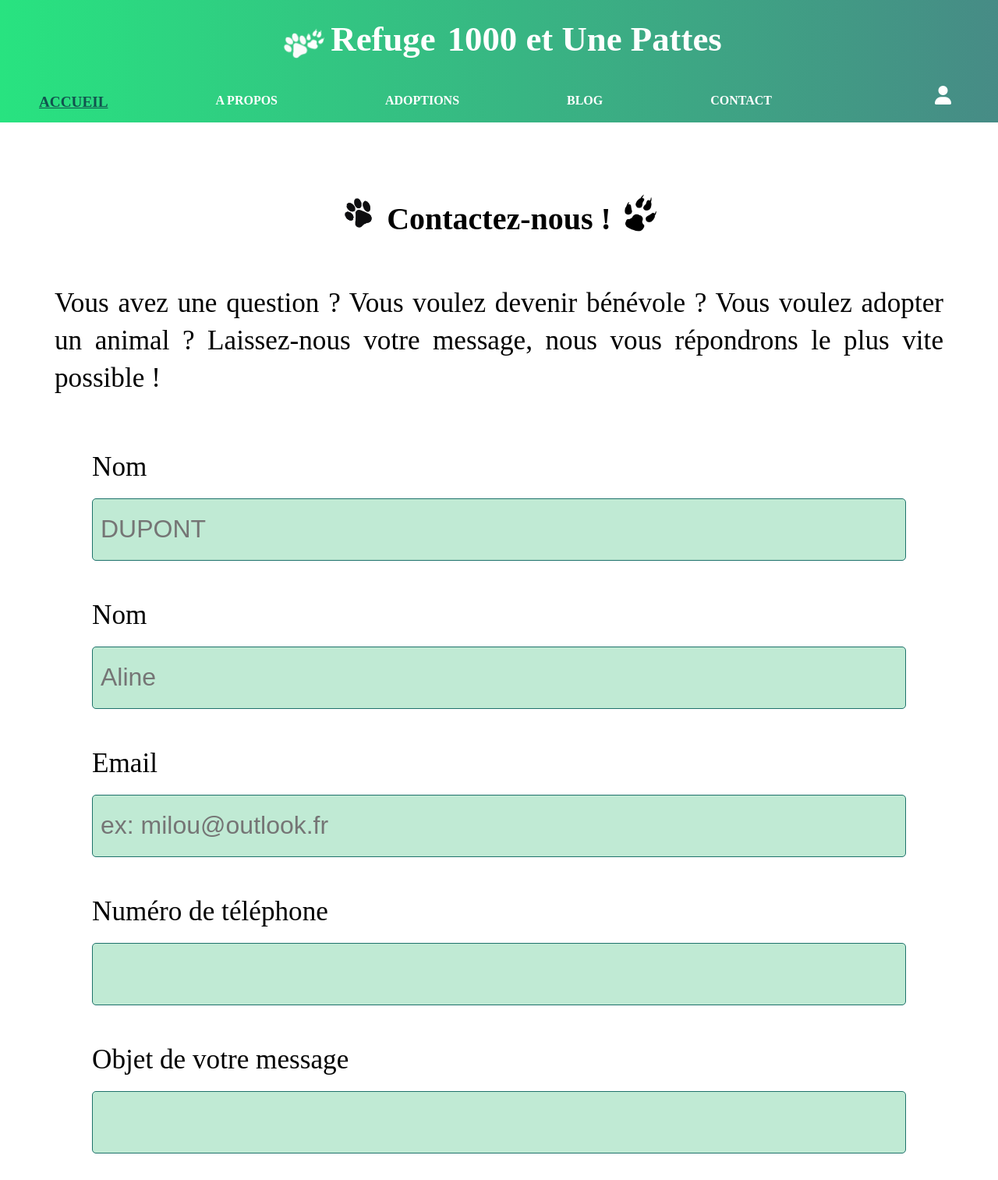
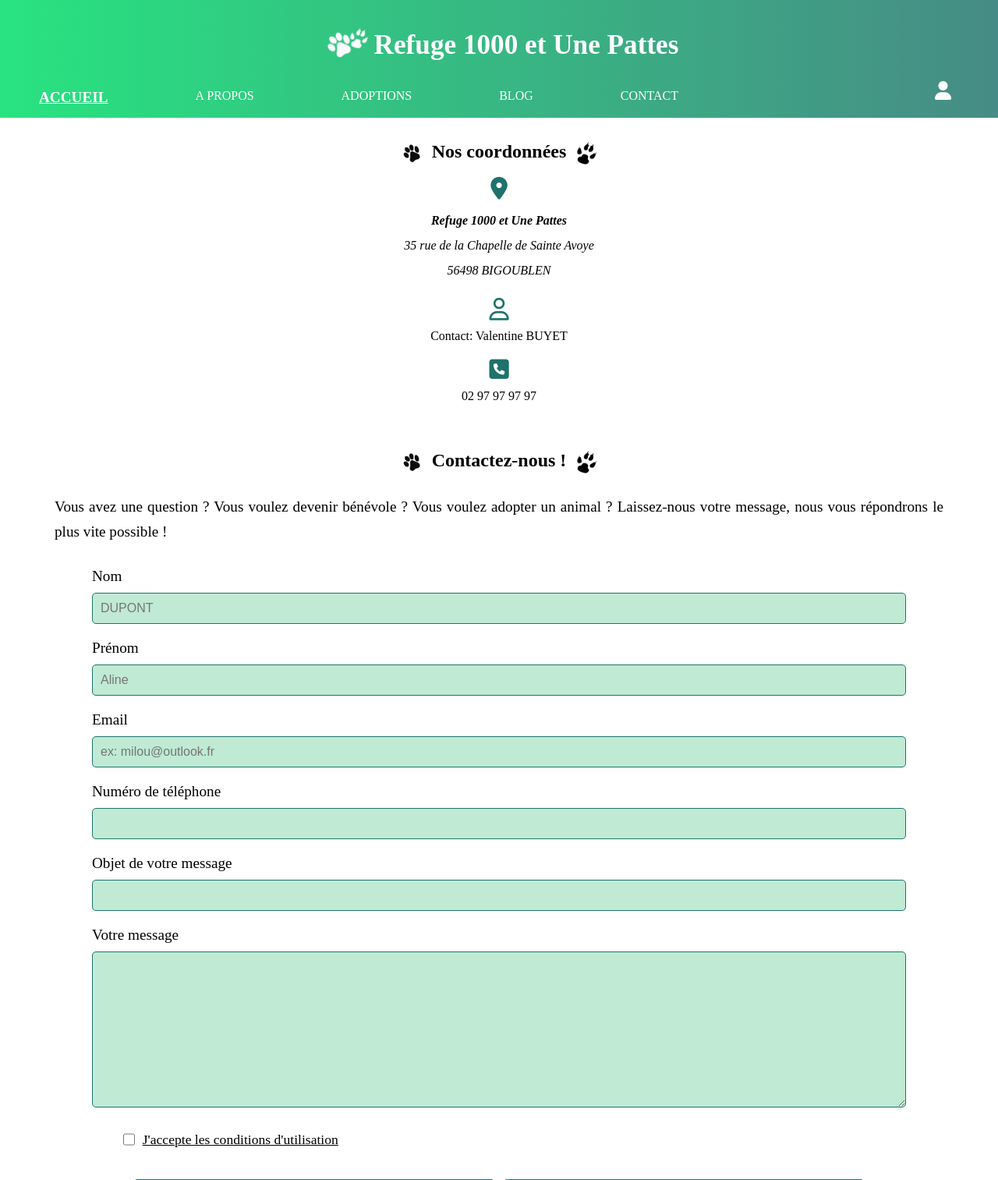
Before and after one commit to bibou56/1001pattes, a PHP site: page /app/Views/front/contact.php in a window 1280 px wide. Shown: the top 1513 px of the page at 78% size. Run offline with PHP 8.4, Linux system fonts and the light colour scheme; some libraries are stand-ins or nearby versions.

Commit message:
function connexion et contactForm

```diff
--- a/app/Public/front/CSS/style.css
+++ b/app/Public/front/CSS/style.css
@@ -12,7 +12,7 @@
 } */
 
 *{
-  /* font-family: ; */
+  font-size: 16px;
   box-sizing: border-box;
   padding: 0;
   margin: 0;
@@ -47,14 +47,14 @@ li{
 }
 .page-title p{
   /* margin-top: 40px; */
-  margin: 40px 10px 0;
+  margin: 30px 10px 0;
 }
 .page-title p img{
-  width: 50px;
+  width: 30px;
 }
 .page-title h2{
-  font-size: 2.5rem;
-  margin: 50px 0;
+  font-size: 1.5rem;
+  margin: 30px 0;
 }
 
 /* gestion des messages d'erreur */
@@ -72,21 +72,21 @@ li{
 
 .title-header{
   display: flex;
-  flex-direction: column;
+  flex-wrap: wrap;
   width: 100%;
-  font-size: 2rem;
-  text-align: center;
+  justify-content: center;
   font-weight: bold;
   line-height: 2.5rem;
-  padding: 20px 0 0;
+  padding: 20px 20px 10px;
 }
 .title-header .logo{
-  width: 70px;
+  width: 50px;
   /* margin-right: 20px; */
-  margin-bottom: -15px;
+  margin-bottom: -10px;
 }
 .title-header p a{
   color: #fff;
+  font-size: 1.4rem;
 }
 
 #banner{
@@ -104,12 +104,24 @@ li{
 }
 .connect-user a{
   color: #fff;
+}
+.connect-user a i{
   font-size: 1.5rem;
+}
+.connect-user p{
+  color: #fff;
+}
+.connect-user p:first-child{
+  font-size: 1.2rem;
+  font-weight: bold;
+}
+.connect-user p:last-child{
+  font-size: 0.8rem;
 }
 
 /* menu burger */
 #burger{
-  width: 40px;
+  width: 35px;
   height: 3px;
   background: #fff;
   display: inline-block;
@@ -117,7 +129,7 @@ li{
 }
 #burger::before, #burger::after{
   content:'';
-  width: 40px;
+  width: 35px;
   height: 3px;
   background: #fff;
   display: inline-block;
@@ -144,7 +156,7 @@ li{
   top: 0;
 }
 #liste-nav{
-  background-color: rgb(30, 114, 107, 0.8);
+  background-color: rgb(30, 114, 107, 0.9);
   position: absolute;
   width: 100%;
   left: 0;
@@ -163,14 +175,14 @@ li{
 }
 #liste-nav li a{
   color: #fff;
+  font-size: 1rem;
+  text-transform: uppercase;
+  /* font-weight: bold; */
+}
+/* #liste-nav li a:hover{
   font-size: 1.2rem;
-  text-transform: uppercase;
-  font-weight: bold;
-}
-#liste-nav li a:hover{
-  font-size: 1.3rem;
   font-weight: bolder;
-}
+} */
 
 #sous-liste {
   display: none;
@@ -187,15 +199,16 @@ li{
 }
 #sous-liste li a{
   color: #fff;
-  font-size: 1rem;
+  font-size: 0.9rem;
 }
-#sous-liste li a:hover{
+/* #sous-liste li a:hover{
   font-size: 1.1rem;
   font-weight: bold;
-}
+} */
 
 #liste-nav li .active{
-  color: rgb(97, 236, 116);
+  font-size: 1.1rem;
+  font-weight: bold;
   text-decoration: underline;
 }
 
@@ -227,6 +240,8 @@ li{
 }
 #bottom .social-media ul li a{
   color: #fff;
+}
+#bottom .social-media ul li a i{
   font-size: 2rem;
 }
 
@@ -272,31 +287,34 @@ li{
 }
 
 #bottom #copyright{
-  text-align: center;
+  display: flex;
+  justify-content: space-between;
   margin: 10px 0;
+  padding: 0 10px;
 }
-#bottom #copyright a{
+#bottom #copyright a, #bottom #copyright p{
   color: #fff;
   font-size: 0.9rem;
   font-style: italic;
 }
 
 
-/*........................CONNEXION / CREATE ACCOUNT / CONTACT..................*/
+
+/*........................CONNEXION / CREATE ACCOUNT / FORMULAIRE CONTACT..................*/
 .content-form{
   display: flex;
   flex-direction: column;
   align-items: center;
   box-sizing: border-box;
-  margin: 50px auto;
+  margin: 30px auto 50px;
   padding: 0 20px;
 }
 .content-form .text-account{
-  font-size: 2.2rem;
-  line-height: 3rem;
+  font-size: 1.2rem;
+  line-height: 2rem;
   text-align: justify;
   padding: 0 10px;
-  margin-bottom: 70px;
+  margin-bottom: 30px;
 }
 .content-form .form-connect{
   display: flex;
@@ -308,43 +326,47 @@ li{
   flex-direction: column;
   width: 100%;
   align-items: center;
-  margin-bottom: 50px;
+  margin-bottom: 20px;
 }
 .content-form .form-connect p label{
   /* text-align: center; */
   width: 90%;
-  font-size: 2.2rem;
-  margin-bottom: 20px;
+  font-size: 1.2rem;
+  margin-bottom: 10px;
 }
 .content-form .form-connect p input{
   width: 90%;
-  height: 80px;
+  height: 40px;
   border: solid 1px var(--vert-fonce);
   border-radius: 5px;
   background-color: rgb(48, 185, 112, 0.3);
-  font-size: 2rem;
+  font-size: 1rem;
   padding-left: 10px;
 }
 .content-form .form-connect textarea{
   width: 90%;
-  height: 300px;
+  height: 200px;
   border: solid 1px var(--vert-fonce);
   border-radius: 5px;
   background-color: rgb(48, 185, 112, 0.3);
-  font-size: 1.8rem;
+  font-size: 1rem;
   padding-left: 10px;
   padding-top: 10px;
 }
 .content-form .form-connect .buttons{
   display: flex;
   flex-direction: row;
+  justify-content: center;
+}
+.content-form .form-connect .buttons input:first-child{
+  margin-right: 10px;
 }
 .content-form .form-connect p input[type=submit],
 .content-form .form-connect p input[type=reset]{
   width: 40%;
-  font-size: 2rem;
+  font-size: 1rem;
   font-weight: bold;
-  margin: 30px auto;
+  padding-left: 0;
 }
 .content-form .form-connect p input[type=submit]:hover,
 .content-form .form-connect p input[type=reset]:hover{
@@ -352,8 +374,8 @@ li{
   background-color: var(--vert-fonce);
 }
 .content-form p, .content-form p a{
-  font-size: 1.9rem;
-  margin-bottom: 50px;
+  font-size: 1.1rem;
+  /* margin-bottom: 50px; */
 }
 .content-form p a{
   text-decoration: underline;
@@ -363,17 +385,59 @@ li{
   display: flex;
   flex-direction: row;
   justify-content: center;
-  align-items: center;
-  padding-left: 20px;
+  width: 90%;
+  margin: 0 auto 30px;
+  /* padding-left: 20px; */
 }
 .content-form .form-connect .consent-box input{
-  width: 30px;
-  margin-right: 20px;
+  width: 15px;
+  margin-right: 10px;
 }
 .content-form .form-connect .consent-box label{
   cursor: pointer;
   padding-top: 10px;
+
 }
+.content-form .form-connect .consent-box label a{
+  font-size: 1.1rem;
+}
+
+/* ..............PAGE CONTACT................. */
+#contact-info{
+  text-align: center;
+}
+#contact-info .page-title{
+  margin-bottom: -30px;
+}
+#contact-info .address i{
+  font-size: 1.8rem;
+  margin: 20px 0 10px;
+  color: var(--vert-fonce);
+}
+#contact-info .address p{
+  font-size: 1rem;
+  /* margin-bottom: 20px; */
+}
+#contact-info .address address{
+  line-height: 2rem;
+}
+
+#localisation{
+  width: 100%;
+  text-align: center;
+  margin-bottom: 30px;
+  margin-top: -20px;
+}
+#myMap{
+  height: 200px;
+  width: 100%;
+  z-index: 1000;
+}
+.leaflet-control-attribution.leaflet-control a{
+  font-size: 11px;
+}
+
+
 
 
 
@@ -392,15 +456,17 @@ li{
 
   /* HEADER */
   .title-header{
-    display: flex;
-    flex-direction: row;
-    justify-content: center;
-    font-size: 2.8rem;
-    padding: 30px 0;
+    padding: 30px 0 10px;
   }
-  .title-header p:first-child{
-    margin-right: 15px;
+  .title-header p a{
+    font-size: 2.2rem;
+
   }
+  .title-header .logo{
+    width: 70px;
+  }
+
+
   #banner{
     padding-bottom: 20px;
   }
@@ -410,7 +476,7 @@ li{
   #liste-nav{
     display: flex;
     justify-content: space-between;
-    width: 80%;
+    width: 70%;
     transform: scaleY(1);
     background-color: transparent;
     padding: 0 10px;
@@ -433,7 +499,6 @@ li{
   }
 
   #liste-nav li .active{
-    color: rgb(17, 83, 78);
     text-decoration: underline;
     font-size: 1.2rem;
   }
--- a/app/Public/front/JS/script.js
+++ b/app/Public/front/JS/script.js
@@ -38,3 +38,29 @@ for(let i=0; i<links.length; i++){
     links[i].classList.add('active');
   }
 }
+
+/*....................CARTE CONTACT.................... */
+var lat = 47.6505928;
+var lon = -2.9223622;
+var map = null
+
+function initMap(){
+
+  map = L.map('myMap').setView([lat, lon], 16);
+
+  L.tileLayer('https://{s}.tile.openstreetmap.fr/osmfr/{z}/{x}/{y}.png', {
+        // Il est toujours bien de laisser le lien vers la source des données
+        attribution: 'données © <a href="//osm.org/copyright">OpenStreetMap</a>/ODbL - rendu <a href="//openstreetmap.fr">OSM France</a>',
+        minZoom: 1,
+        maxZoom: 20
+    }).addTo(map);
+
+    var marker = L.marker([47.6505928, -2.9223622 ]).addTo(map);
+    marker.binPopup("<p>Refuge 1000 et Une Pattes</p>");
+  }
+
+
+
+  window.onload = function(){
+    initMap();
+  }
--- a/app/Views/front/contact.php
+++ b/app/Views/front/contact.php
@@ -1,6 +1,29 @@
 <?php include('header.php') ?>
 
 <main class="content container">
+
+<section id="contact-info">
+        <div class="page-title">
+            <p><img src="/app/Public/front/images/dogprint-black.png" alt=""></p>
+            <h2>Nos coordonnées</h2>
+            <p><img src="/app/Public/front/images/catprint-black.png" alt=""></p>
+        </div>
+
+        <div class="address">
+            <i class="fas fa-map-marker-alt"></i>
+            <address>
+                <h3>Refuge 1000 et Une Pattes</h3>
+                <p>35 rue de la Chapelle de Sainte Avoye</p>
+                <p>56498 BIGOUBLEN</p>
+            </address>
+
+            <i class="far fa-user"></i>
+            <p>Contact: Valentine BUYET</p>
+
+            <i class="fas fa-phone-square"></i>
+            <p>02 97 97 97 97</p>
+        </div>
+    </section>
 
     <section class="content-form">
         <div class="page-title">
@@ -11,13 +34,20 @@
         <p class="text-account">Vous avez une question ? Vous voulez devenir bénévole ? Vous voulez adopter un animal ? Laissez-nous votre message, nous vous répondrons le plus vite possible !</p>
 
         <div class="form-connect">
-            <form method="post" action="index.php?action=contact">
+        <div class="error">
+            <?php
+                if(isset($error)){
+                    if ($error != ""){ ?>
+                   <p><?= $error ?></p>
+               <?php }}?>
+        </div>
+            <form method="post" action="index.php?action=contactForm">
                 <p>
                     <label for="lastname">Nom</label>
                     <input type="text" name="lastname" id="lastname" placeholder="DUPONT">
                 </p>
                 <p>
-                    <label for="firstname">Nom</label>
+                    <label for="firstname">Prénom</label>
                     <input type="text" name="firstname" id="firstname" placeholder="Aline">
                 </p>
                 <p>
@@ -48,27 +78,7 @@
         </div>
     </section>
 
-    <section id="contact-info">
-        <div class="page-title">
-            <p><img src="/app/Public/front/images/dogprint-black.png" alt=""></p>
-            <h2>Nos coordonnées</h2>
-            <p><img src="/app/Public/front/images/catprint-black.png" alt=""></p>
-        </div>
-        <div class="address">
-            <i class="fas fa-map-marker-alt"></i>
-            <address>
-                <h3>Refuge 1000 et Une Pattes</h3>
-                <p>35 rue de la Chapelle de Sainte Avoye</p>
-                <p>56498 BIGOUBLEN</p>
-            </address>
 
-            <i class="far fa-user"></i>
-            <p>Contact: Valentine BUYET</p>
-
-            <i class="fas fa-phone-square"></i>
-            <p>02 97 97 97 97</p>
-        </div>
-    </section>
 
     <section id="localisation">
         <div class="page-title">
@@ -76,7 +86,8 @@
             <h2>Où nous trouver ?</h2>
             <p><img src="/app/Public/front/images/catprint-black.png" alt=""></p>
         </div>
-        <iframe src="https://www.google.com/maps/embed?pb=!1m18!1m12!1m3!1d2687.7413538295523!2d-2.9223621851639527!3d47.65059279293245!2m3!1f0!2f0!3f0!3m2!1i1024!2i768!4f13.1!3m3!1m2!1s0x4810172a7f67be6d%3A0xfa74dfa61d44e408!2sEcole%20Sainte%20Anne!5e0!3m2!1sfr!2sfr!4v1637167976997!5m2!1sfr!2sfr" style="border:0;" allowfullscreen="" loading="lazy"></iframe>
+        <div id="myMap"></div>
+
     </section>
 
 
--- a/app/Views/front/createAccount.php
+++ b/app/Views/front/createAccount.php
@@ -3,7 +3,7 @@
 <main class="content-form container">
     <div class="page-title">
         <p><img src="/app/Public/front/images/dogprint-black.png" alt=""></p>
-        <h2>Créez votre compte</h2>
+        <h2>Créez un compte</h2>
         <p><img src="/app/Public/front/images/catprint-black.png" alt=""></p>
     </div>
     <p class="text-account">En créant votre compte sur le site de <span class="our-name">1000 et Une Pattes</span>, vous pourrez recevoir des invitations à tous nos évènements et participer à la vie de notre blog. Plus notre communauté grandit, plus les animaux de notre refuge ont de chance de trouver leur nouvelle famille! Alors n'hésitez plus et rejoignez-nous!</p>
@@ -31,10 +31,10 @@
                 <input type="password" name="password" id="password" placeholder="**********">
             </p>
             <p>
-                <label for="password-verif">Verification mot de passe</label>
+                <label for="password-verif">Vérification mot de passe</label>
                 <input type="password" name="password-verif" id="password-verif" placeholder="**********">
             </p>
-            <p id="consent-box">
+            <p class="consent-box">
                 <input type="checkbox" name="consent" id="consent" required>
                 <label for="consent"><a href="index.php?action=legal">J'accepte les conditions d'utilisation</a></label>
             </p>
--- a/app/Views/front/footer.php
+++ b/app/Views/front/footer.php
@@ -8,17 +8,17 @@
                     </ul>
                 </div>
 
-                <div class="address-footer container">
+                <!-- <div class="address-footer container">
                     <i class="fas fa-map-marker-alt"></i>
                     <address>
-                        <!-- <h3>Refuge 1000 et Une Pattes</h3> -->
+                        <h3>Refuge 1000 et Une Pattes</h3>
                         <p>35 rue de la Chapelle de Sainte Avoye</p>
                         <p>56498 BIGOUBLEN</p>
                     </address>
-                </div>
+                </div> -->
 
                 <div class="schedule container">
-                    <i class="fa-solid fa-clock"></i>
+                    <!-- <i class="fa-solid fa-clock"></i> -->
                     <div id="opening-hours">
                         <p>lundi : fermé</p>
                         <p>du mardi au vendredi : 14h - 19h30</p>
@@ -30,11 +30,15 @@
             <div class="transition"></div>
 
             <div id="copyright" class="container">
-                <a href="index.php?action=legal">- Mentions légales -</a>
+                <p>Copyright ©M.K 2022</p>
+                <a href="index.php?action=legal">Mentions légales</a>
+
             </div>
         </footer>
 
+        <!-- Fichiers JS -->
         <script src="/app/Public/front/JS/script.js"></script>
+        <script src="https://unpkg.com/leaflet@1.3.1/dist/leaflet.js" integrity="sha512-/Nsx9X4HebavoBvEBuyp3I7od5tA0UzAxs+j83KgC8PU0kgB4XiK4Lfe4y4cgBtaRJQEIFCW+oC506aPT2L1zw==" crossorigin=""></script>
 
     </body>
 </html>
--- a/app/Views/front/header.php
+++ b/app/Views/front/header.php
@@ -6,6 +6,7 @@
     <meta name="viewport" content="width=device-width, initial-scale=1.0">
     <link rel="stylesheet" href="https://cdnjs.cloudflare.com/ajax/libs/font-awesome/6.0.0-beta2/css/all.min.css"/>
     <link rel="shortcut icon" href="/app/Public/front/images/favicon.ico" type="image/x-icon">
+    <link rel="stylesheet" href="https://unpkg.com/leaflet@1.3.1/dist/leaflet.css" integrity="sha512-Rksm5RenBEKSKFjgI3a41vrjkw4EVPlJ3+OiI65vTjIdo9brlAacEuKOiQ5OFh7cOI1bkDwLqdLw3Zg0cRJAAQ==" crossorigin="" />
     <title>Refuge 1001 Pattes</title>
     <link rel="stylesheet" href="/app/Public/front/CSS/style.css">
 </head>
@@ -13,8 +14,7 @@
 <body>
     <header id="top-content">
         <div class="title-header container">
-            <p><a href="/"><img class="logo" src="/app/Public/front/images/logobis.png" alt="">Refuge</a></p>
-            <p><a>1000 et Une Pattes</a></p>
+            <p><a href="/"><img class="logo" src="/app/Public/front/images/logobis.png" alt="">Refuge 1000 et Une Pattes</a></p>
         </div>
         <div id="banner" class="container">
             <nav class="menu-principal">
@@ -33,10 +33,15 @@
                 </ul>
             </nav>
 
+            <div class="connect-user">
+            <?php
+            if(isset($_SESSION['nickname'])){?>
+              <p>Bonjour <?= $_SESSION['nickname']?></p>
+              <p><a href="index.php?action=disconnect">Déconnexion</a></p>
+            <?php } else {?>
 
-
-            <div class="connect-user">
                 <a href="index.php?action=connexion"><i class="fa-solid fa-user"></i></a>
+            <?php } ?>
             </div>
 
 
--- a/app/Views/front/home.php
+++ b/app/Views/front/home.php
@@ -4,5 +4,10 @@
     <div class="banner-photo">
         <p><img src="/app/Public/front/images/collage.png" alt="3 photos côte à côte d'animaux"></p>
     </div>
+    <?php
+    if(isset($_SESSION['nickname'])){
+        echo $_SESSION['nickname'];
+    }
+    ?>
 </main>
 <?php include('footer.php') ?>
```
Also changed, not shown: app/Controllers/Controller.php (added, +11 -0 lines), app/Controllers/FrontController.php (+53 -18 lines), app/Models/ContactModel.php (+15 -0 lines), app/Models/UserModel.php (+7 -0 lines), app/Views/front/connexion.php (+14 -6 lines), app/Views/front/legal.php (added, +47 -0 lines), index.php (+32 -1 lines).
